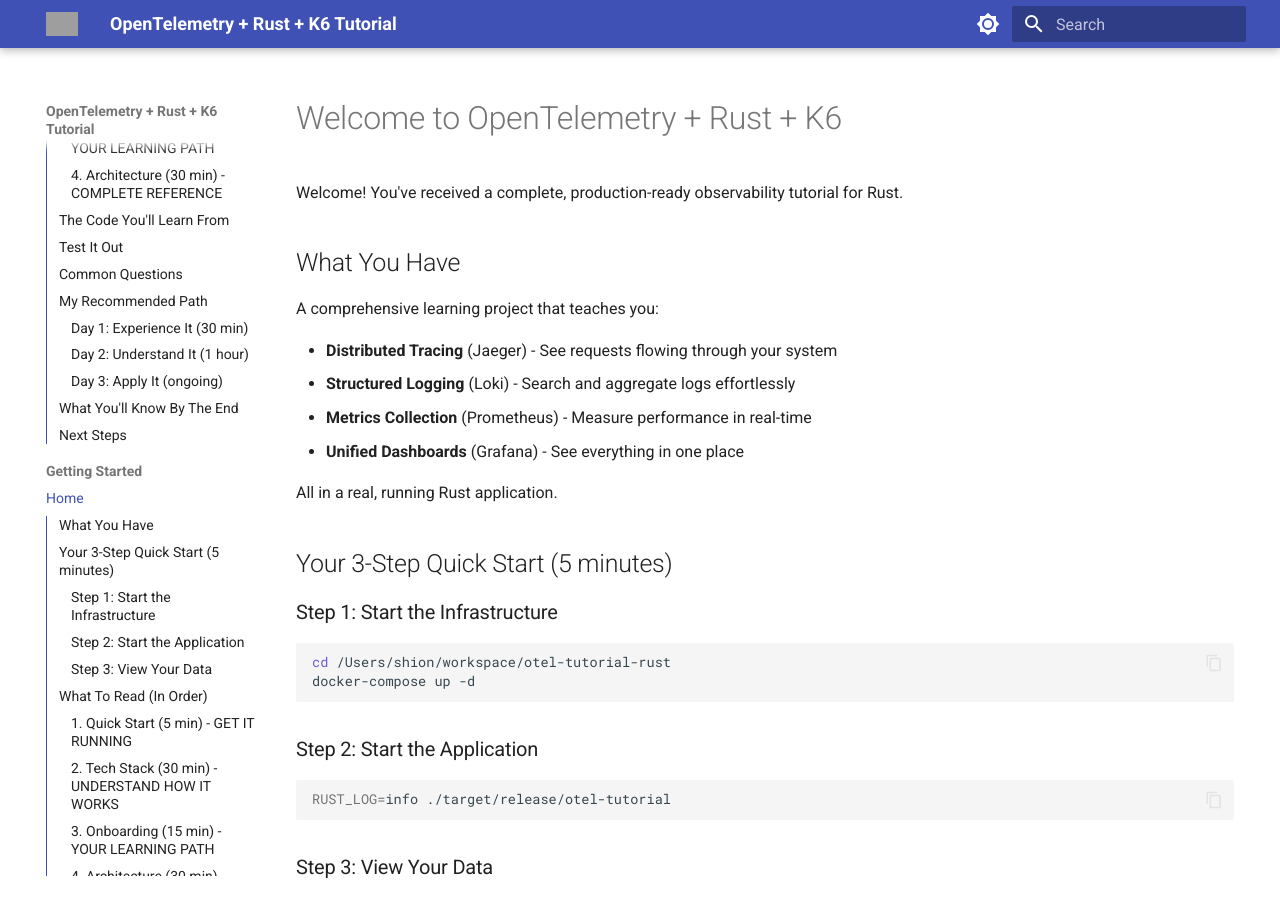
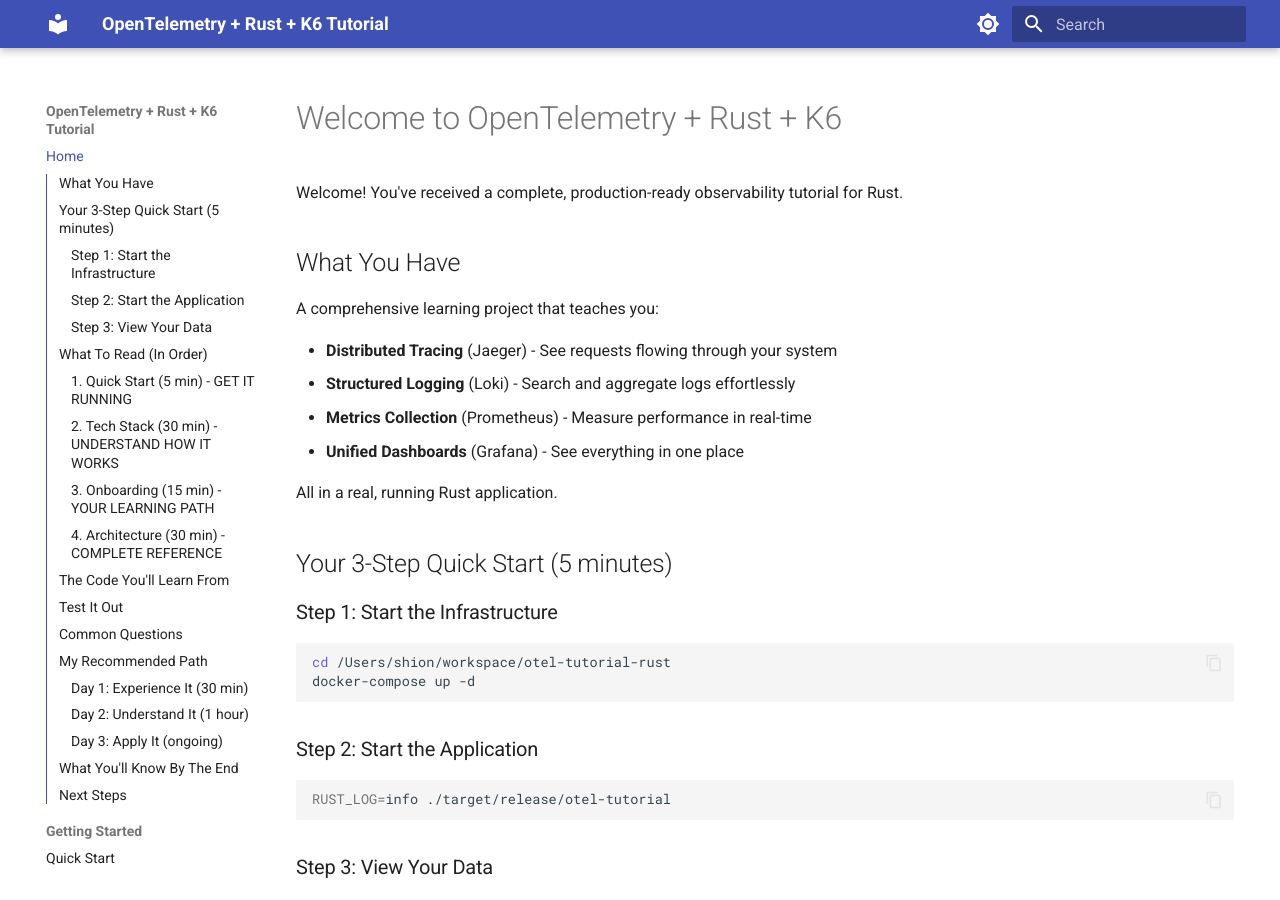
Before and after one commit to Shion1305/otel-tutorial-rust, an MkDocs documentation site: the page built from docs/getting-started/index.md, in a window 1280 px wide and 900 px high. Built offline with MkDocs 1.6.1 and Material for MkDocs 9.7.7, drawn with Linux system fonts in a browser that asks for light colours; part of the change alters nothing that is shown; grey boxes are pictures that could not be loaded.

Commit message:
🐛 Fix mkdocs.yml configuration issues
Fix broken website configuration:
- Update site_url to GitHub Pages URL (Shion1305.github.io)
- Update site_author to Shion1305
- Remove missing logo and favicon references
- Fix navigation: remove duplicate Home entry
- Remove invalid Google Analytics configuration
- Update GitHub social link to actual repository

Changes:
✓ site_url: example.com → Shion1305.github.io/otel-tutorial-rust
✓ Remove non-existent asset references (logo.png, favicon.ico)
✓ Fix nav structure (no duplicate Home)
✓ Remove broken analytics config
✓ Update social link to actual repo

Build now succeeds without warnings

```diff
--- a/mkdocs.yml
+++ b/mkdocs.yml
@@ -1,7 +1,7 @@
 site_name: OpenTelemetry + Rust + K6 Tutorial
 site_description: A comprehensive, production-ready tutorial demonstrating distributed observability with OpenTelemetry, Loki, Grafana, and Jaeger in Rust
-site_author: Your Name
-site_url: https://example.com/
+site_author: Shion1305
+site_url: https://Shion1305.github.io/otel-tutorial-rust/
 
 theme:
   name: material
@@ -27,8 +27,6 @@ theme:
       toggle:
         icon: material/brightness-4
         name: Switch to light mode
-  logo: assets/logo.png
-  favicon: assets/favicon.ico
   font:
     text: Roboto
     code: Roboto Mono
@@ -53,7 +51,6 @@ markdown_extensions:
 nav:
   - Home: getting-started/index.md
   - Getting Started:
-    - Welcome: getting-started/index.md
     - Quick Start: getting-started/quickstart.md
   - Guides:
     - Architecture: guides/architecture.md
@@ -73,9 +70,6 @@ nav:
 extra:
   social:
     - icon: fontawesome/brands/github
-      link: https://github.com
-  analytics:
-    provider: google
-    property: G_XXXXXXXXXX
+      link: https://github.com/Shion1305/otel-tutorial-rust
 
 copyright: Copyright &copy; 2024 OpenTelemetry Tutorial
```
